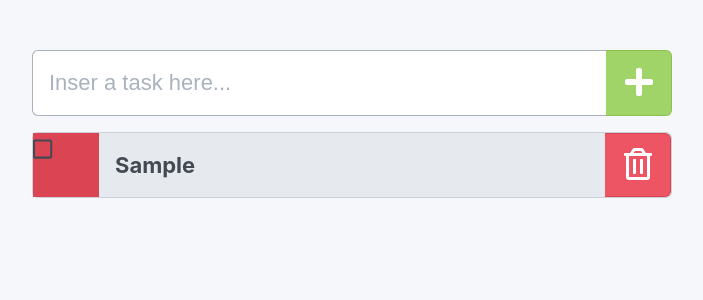
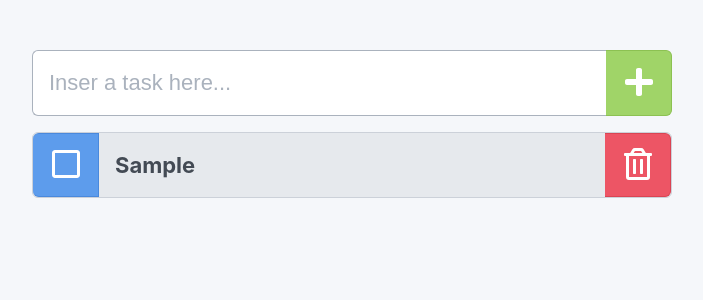
Before and after one commit to masudafsar/react-todo-list, a React (Create React App) app: page / in a window 1280 px wide. Both pictures are taken after typing "Sample" into the empty fields and a click on the button 927 px from the left and 83 px from the top of the page. Shown: the top 300 px of the page, without its empty margins (288-991 px from the left). Built offline with nearby package versions, Linux system fonts and the light colour scheme.

Commit message:
Refactor status icon

```diff
--- a/src/Task/Task.js
+++ b/src/Task/Task.js
@@ -16,9 +16,9 @@ const Task = ({title, done, toggleHandler, removeHandler}) => {
 
     return (
         <div className={taskStatusClass}>
-            <div className="status" onClick={toggleHandler}>
+            <button type="button" className="status" onClick={toggleHandler}>
                 <FontAwesomeIcon icon={taskStatusIcon}/>
-            </div>
+            </button>
             <div className="task-title">{title}</div>
             <button type="button" className="remove" onClick={removeHandler}>
                 <FontAwesomeIcon icon={faTrashAlt}/>
--- a/src/Task/Task.scss
+++ b/src/Task/Task.scss
@@ -17,6 +17,13 @@
 
   .status {
     width: 66px;
+    background-color: $color-blue-light;
+    border: 1px solid $color-blue-dark;
+    border-left: 0;
+    border-radius: $size-border-radius 0 0 $size-border-radius;
+    color: $color-white;
+    font-size: $size-icon;
+    line-height: $size-icon * 1.5;
   }
 
   .remove {
@@ -26,8 +33,8 @@
     border-left: 0;
     border-radius: 0 $size-border-radius $size-border-radius 0;
     color: $color-white;
-    font-size: 32px;
-    line-height: 48px;
+    font-size: $size-icon;
+    line-height: $size-icon * 1.5;
   }
 
   &.todo {
@@ -35,7 +42,6 @@
     }
 
     .status {
-      background-color: $color-red-dark;
     }
   }
 
@@ -47,7 +53,6 @@
     }
 
     .status {
-      background-color: $color-blue-dark;
     }
   }
 }
--- a/src/TaskInput/TaskInput.scss
+++ b/src/TaskInput/TaskInput.scss
@@ -33,10 +33,10 @@
     border: 1px solid $color-green-dark;
     border-left: 0;
     border-radius: 0 $size-border-radius $size-border-radius 0;
-    font-size: 32px;
-    line-height: 48px;
     background-color: $color-green-light;
     color: $color-white;
+    font-size: $size-icon;
+    line-height: $size-icon * 1.5;
 
     &:hover {
       outline: none;
--- a/src/variable.scss
+++ b/src/variable.scss
@@ -20,3 +20,4 @@ $color-yellow-dark: #F6BB42;
 $color-yellow-light: #FFCE54;
 
 $size-border-radius: 6px;
+$size-icon: 32px;
```
